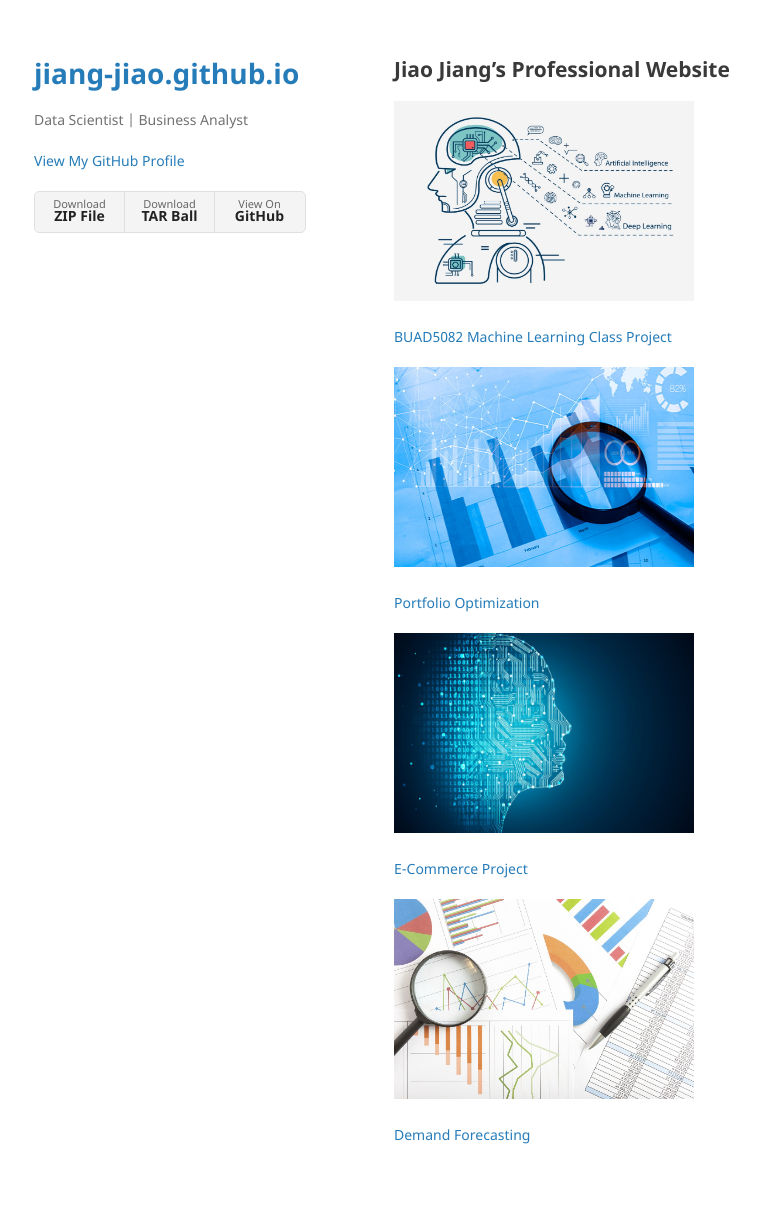
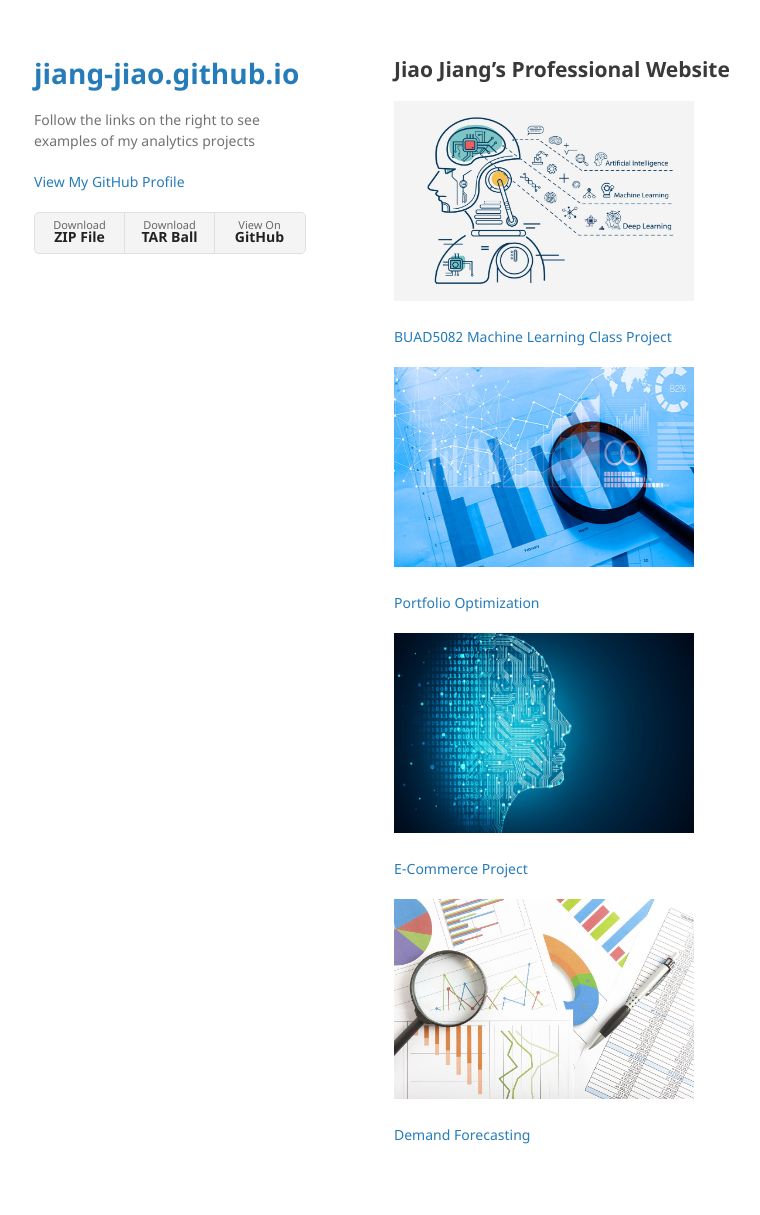
Before and after one commit to jiang-jiao/jiang-jiao.github.io, a Jekyll site: the page built from index.md, in a window 1280 px wide. Shown: the whole page, without its empty margins (176-936 px from the left). Built offline with Jekyll 4.4.1, drawn with Linux system fonts in a browser that asks for light colours; our own code applies the rules of GitHub Pages for plain Markdown files.

Commit message:
Update _config.yml

```diff
--- a/_config.yml
+++ b/_config.yml
@@ -1,6 +1,6 @@
 title:
 logo: /assets/img/logo.png
-description: Data Scientist | Business Analyst
+description: Follow the links on the right to see examples of my analytics projects
 show_downloads: true
 google_analytics:
 theme: jekyll-theme-minimal
```
